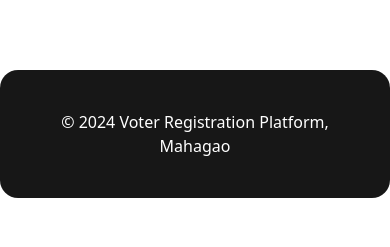
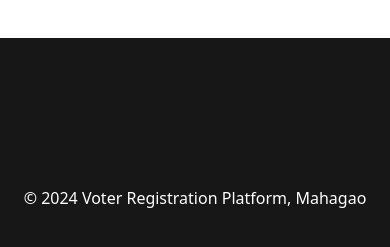
Before and after one commit to YashwantMergewar/Sponsored-Project, a React (Vite) app in the folder frontend/: page / in a window 390 px wide. Shown: the part 875-1122 px from the top of the page. Before the commit the page ends 1073 px from the top, so only its background shows below. Built offline with nearby package versions, Linux system fonts and the light colour scheme; no server answers.

Commit message:
feat: Layout width changes

```diff
--- a/frontend/src/app-layout.jsx
+++ b/frontend/src/app-layout.jsx
@@ -7,13 +7,13 @@ const AppLayout = () => {
     <div>
         <Navbar />
 
-        <main className="min-h-screen pt-20 sm:pt-24">
+        <main className="min-h-screen sm:pt-10">
             <Outlet />
         </main>
         <Toaster />
 
-        <div className="p-10 mt-8 text-center bg-neutral-900 text-white rounded-2xl border-0">
-            &copy; 2024 Voter Registration Platform, Mahagao
+        <div className="bottom-0 w-full h-80 flex items-center justify-center bg-neutral-900 text-white">
+            <span>&copy; 2024 Voter Registration Platform, Mahagao</span>
         </div>
 
     </div>
```
